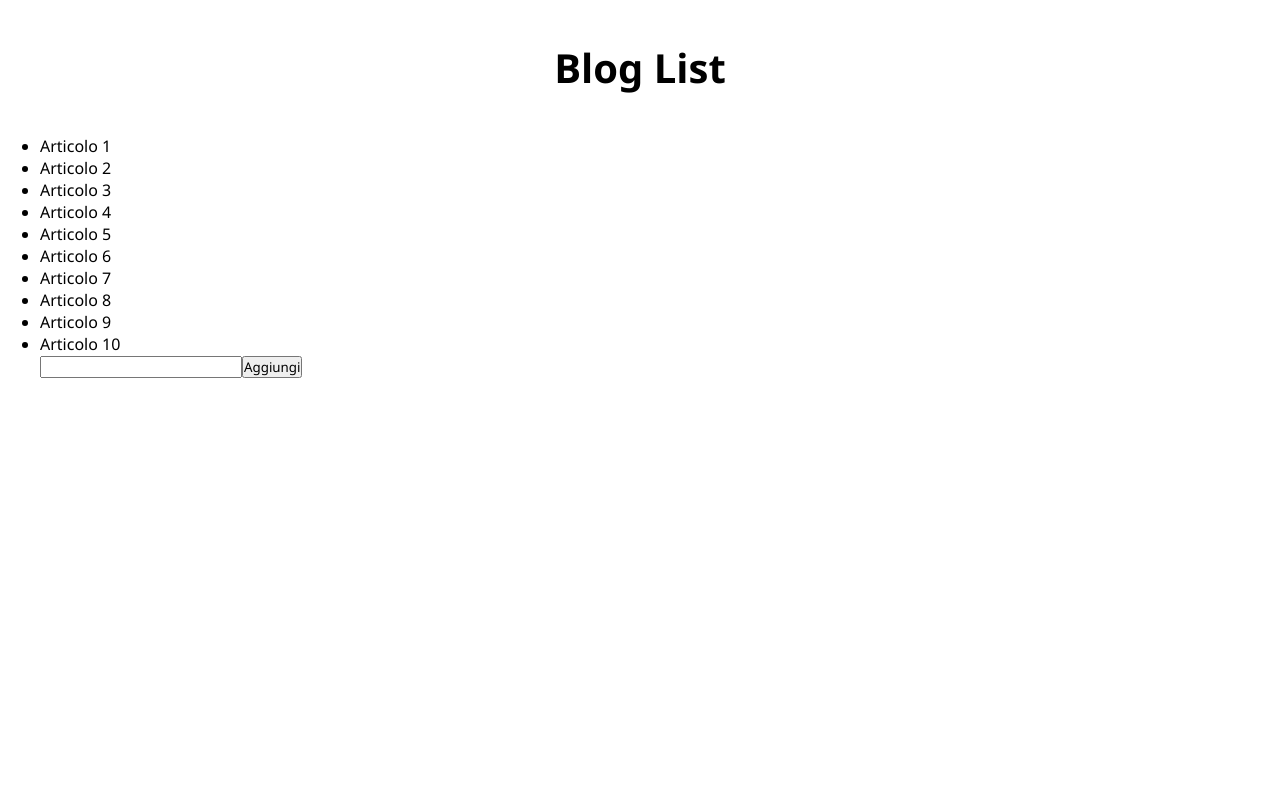
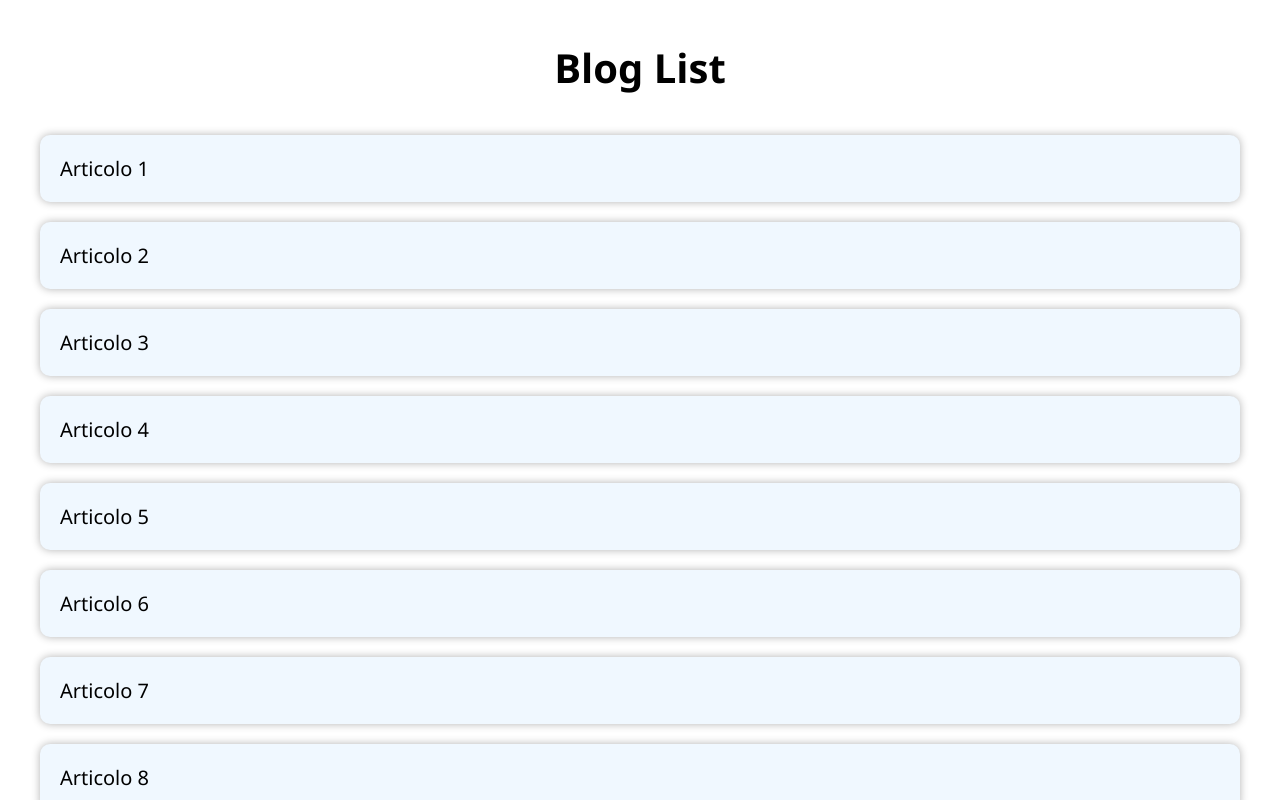
Before and after one commit to HaojieZhang123/react-form, a React (Vite) app: page / in a window 1280 px wide. Shown: the top 800 px of the page. Built offline with nearby package versions, Linux system fonts and the light colour scheme.

Commit message:
[UPD] list stylized

```diff
--- a/src/index.css
+++ b/src/index.css
@@ -16,3 +16,17 @@ h1 {
   text-align: center;
   margin-bottom: 40px;
 }
+
+ul {
+  list-style: none;
+  margin-bottom: 20px;
+}
+
+li {
+  margin-bottom: 20px;
+  font-size: 20px;
+  background-color: aliceblue;
+  padding: 20px;
+  border-radius: 10px;
+  box-shadow: 0 0 8px rgba(0, 0, 0, 0.3);
+}
```
